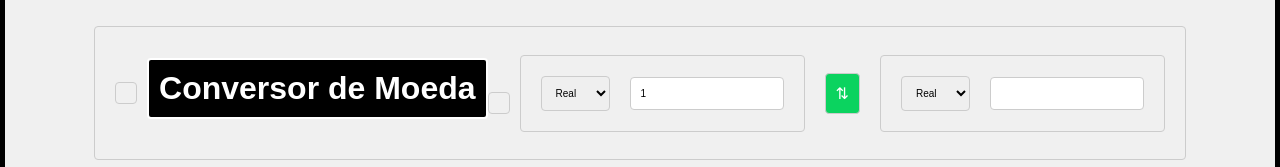
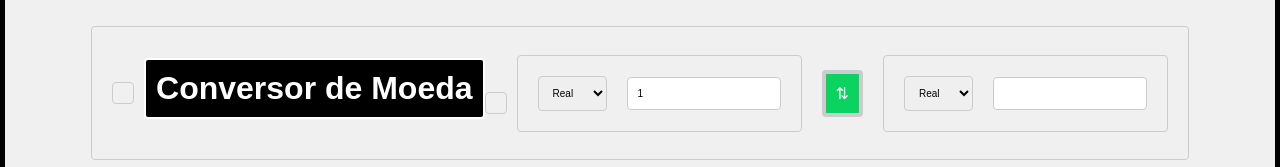
Before and after one commit to CrgB1997/Conversor-de-Moeda, a plain HTML site: page index.html in a window 1280 px wide. Shown: the part 312-479 px from the top of the page. Drawn offline with Linux system fonts and the light colour scheme; no server answers.

Commit message:
continuamos estillizaçao obs a identaçao

```diff
--- a/style.css
+++ b/style.css
@@ -43,7 +43,7 @@ button {
     font-size: 16px;
     background-color: rgb(11, 211, 95); /* Cor de fundo do botão */
     color: white; /* Cor do texto do botão */
-    border: 1px solid #ccc; /* Borda do botão */
+    border: 4px solid #ccc; /* Borda do botão */
     border-radius: 4px; /* Bordas arredondadas */
     cursor: pointer;
 }
```
Also changed, not shown: index.html (indentation only).
